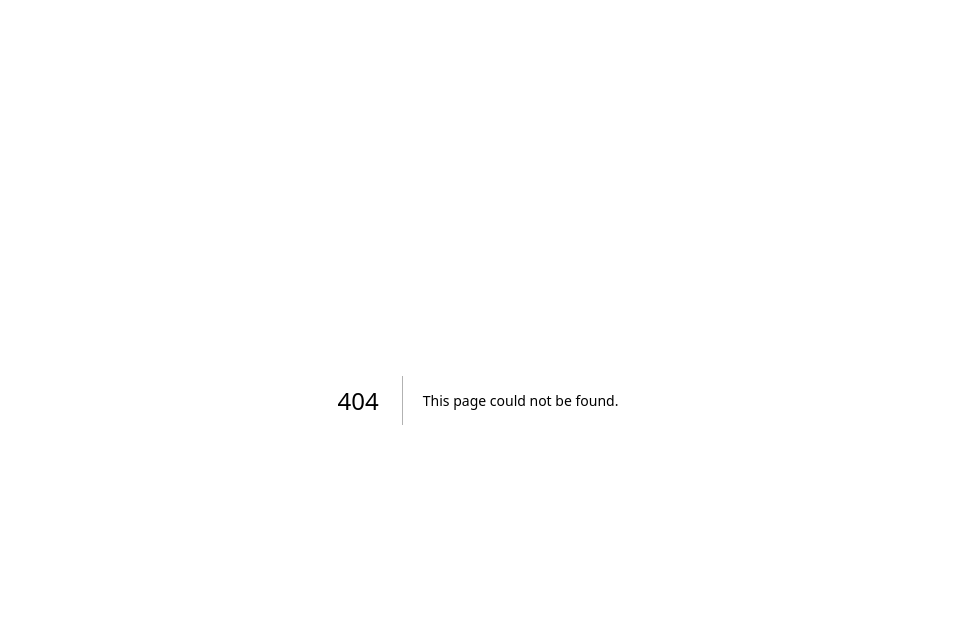
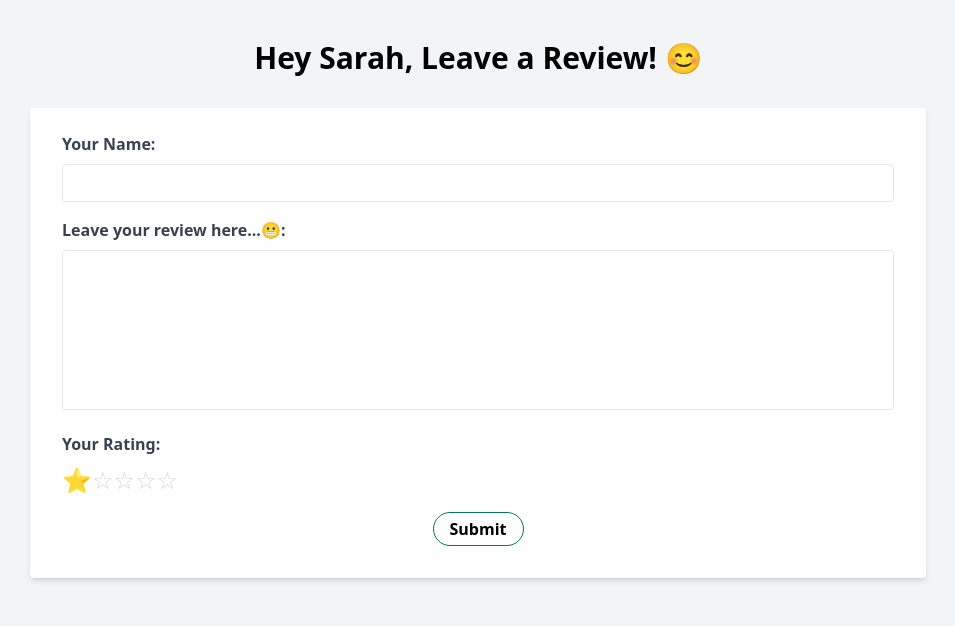
Before and after one commit to ssgsj-carranza/rate-date, a Next.js app: page /review in a window 1280 px wide. Before the commit this address had no page. Shown: the top 626 px of the page, without its empty margins (162-1117 px from the left). Built offline with nearby package versions, Linux system fonts and the light colour scheme.

Commit message:
updated rate date app

```diff
--- a/package.json
+++ b/package.json
@@ -9,14 +9,20 @@
     "lint": "next lint"
   },
   "dependencies": {
+    "@emailjs/browser": "^3.10.0",
     "@types/node": "18.15.11",
     "@types/react": "18.0.33",
     "@types/react-dom": "18.0.11",
+    "autoprefixer": "^10.4.14",
+    "emailjs": "^4.0.1",
+    "emailjs-com": "^3.2.0",
     "eslint": "8.37.0",
     "eslint-config-next": "13.2.4",
     "next": "13.2.4",
+    "postcss": "^8.4.21",
     "react": "18.2.0",
     "react-dom": "18.2.0",
+    "tailwindcss": "^3.3.1",
     "typescript": "5.0.3"
   }
 }
--- /dev/null
+++ b/postcss.config.js
@@ -0,0 +1,6 @@
+module.exports = {
+  plugins: {
+    tailwindcss: {},
+    autoprefixer: {},
+  },
+}
--- a/src/pages/index.tsx
+++ b/src/pages/index.tsx
@@ -1,123 +1,28 @@
-import Head from 'next/head'
-import Image from 'next/image'
-import { Inter } from 'next/font/google'
-import styles from '@/styles/Home.module.css'
+import Link from 'next/link';
+import Head from 'next/head';
 
-const inter = Inter({ subsets: ['latin'] })
-
-export default function Home() {
+function Index(): JSX.Element {
   return (
-    <>
+    <div className="">
       <Head>
-        <title>Create Next App</title>
-        <meta name="description" content="Generated by create next app" />
-        <meta name="viewport" content="width=device-width, initial-scale=1" />
+        <title>Sarah's Date Rate</title>
         <link rel="icon" href="/favicon.ico" />
+        <link href="./node_modules/tailwindcss/dist/tailwind.min.css" rel="stylesheet" />
       </Head>
-      <main className={styles.main}>
-        <div className={styles.description}>
-          <p>
-            Get started by editing&nbsp;
-            <code className={styles.code}>src/pages/index.tsx</code>
-          </p>
-          <div>
-            <a
-              href="https://vercel.com?utm_source=create-next-app&utm_medium=default-template&utm_campaign=create-next-app"
-              target="_blank"
-              rel="noopener noreferrer"
-            >
-              By{' '}
-              <Image
-                src="/vercel.svg"
-                alt="Vercel Logo"
-                className={styles.vercelLogo}
-                width={100}
-                height={24}
-                priority
-              />
-            </a>
+      <main>
+        <div className="flex h-screen bg-[url('https://cdn.shopify.com/s/files/1/0442/0409/7698/products/MichaelTheOffice12x16.png?v=1657231714&width=1445')] bg-cover bg-center">
+          <div className="m-auto">
+            <div>
+              <Link href={'/review'}>
+                <button className='animate-bounce font-bold rounded-full z-30 text-white px-4 py-2 hover:bg-gradient-to-br from-emerald-400 via-gray-800 to-emerald-400 hover:rounded-full hover:shadow-lg transition duration-200 ease-out'
+                >Welcome Sarah 😊</button>
+              </Link>
+            </div>
           </div>
         </div>
+      </main>
+    </div>
+  );
+}
 
-        <div className={styles.center}>
-          <Image
-            className={styles.logo}
-            src="/next.svg"
-            alt="Next.js Logo"
-            width={180}
-            height={37}
-            priority
-          />
-          <div className={styles.thirteen}>
-            <Image
-              src="/thirteen.svg"
-              alt="13"
-              width={40}
-              height={31}
-              priority
-            />
-          </div>
-        </div>
-
-        <div className={styles.grid}>
-          <a
-            href="https://nextjs.org/docs?utm_source=create-next-app&utm_medium=default-template&utm_campaign=create-next-app"
-            className={styles.card}
-            target="_blank"
-            rel="noopener noreferrer"
-          >
-            <h2 className={inter.className}>
-              Docs <span>-&gt;</span>
-            </h2>
-            <p className={inter.className}>
-              Find in-depth information about Next.js features and&nbsp;API.
-            </p>
-          </a>
-
-          <a
-            href="https://nextjs.org/learn?utm_source=create-next-app&utm_medium=default-template&utm_campaign=create-next-app"
-            className={styles.card}
-            target="_blank"
-            rel="noopener noreferrer"
-          >
-            <h2 className={inter.className}>
-              Learn <span>-&gt;</span>
-            </h2>
-            <p className={inter.className}>
-              Learn about Next.js in an interactive course with&nbsp;quizzes!
-            </p>
-          </a>
-
-          <a
-            href="https://vercel.com/templates?framework=next.js&utm_source=create-next-app&utm_medium=default-template&utm_campaign=create-next-app"
-            className={styles.card}
-            target="_blank"
-            rel="noopener noreferrer"
-          >
-            <h2 className={inter.className}>
-              Templates <span>-&gt;</span>
-            </h2>
-            <p className={inter.className}>
-              Discover and deploy boilerplate example Next.js&nbsp;projects.
-            </p>
-          </a>
-
-          <a
-            href="https://vercel.com/new?utm_source=create-next-app&utm_medium=default-template&utm_campaign=create-next-app"
-            className={styles.card}
-            target="_blank"
-            rel="noopener noreferrer"
-          >
-            <h2 className={inter.className}>
-              Deploy <span>-&gt;</span>
-            </h2>
-            <p className={inter.className}>
-              Instantly deploy your Next.js site to a shareable URL
-              with&nbsp;Vercel.
-            </p>
-          </a>
-        </div>
-      </main>
-    </>
-  )
-}
+export default Index;
--- /dev/null
+++ b/src/pages/review/index.tsx
@@ -0,0 +1,110 @@
+import { useState } from 'react';
+import { init, send } from 'emailjs-com';
+
+init("POBKLVg6n0fX_s9DO");
+
+interface RatingProps {
+  rating: number;
+  onChange: (value: number) => void;
+}
+
+function Rating({ rating, onChange }: RatingProps): JSX.Element {
+  return (
+    <div className='flex items-center'>
+      {[...Array(5)].map((_, i) => (
+        <button
+          key={i}
+          className={`text-2xl focus:outline-none ${
+            i < rating ? 'text-yellow-400' : 'text-gray-300'
+          }`}
+          onClick={() => onChange(i + 1)}
+        >
+          {i < rating ? '⭐' : '☆'}
+        </button>
+      ))}
+    </div>
+  );
+}
+
+
+export default function Form(): JSX.Element {
+  const [name, setName] = useState<string>('');
+  const [comment, setComment] = useState<string>('');
+  const [rating, setRating] = useState<number>(1);
+  const [message, setMessage] = useState<string>('');
+
+  const handleNameChange = (event: React.ChangeEvent<HTMLInputElement>): void => {
+    setName(event.target.value);
+  };
+
+  const handleCommentChange = (event: React.ChangeEvent<HTMLTextAreaElement>): void => {
+    setComment(event.target.value);
+  };
+
+  const handleRatingChange = (value: number): void => {
+    setRating(value);
+  };
+
+  const handleSubmit = async (event: React.FormEvent<HTMLFormElement>): Promise<void> => {
+    event.preventDefault();
+
+    try {
+      const messageData = {
+        from_name: name,
+        comment: comment,
+        rating: rating,
+        to_name: 'Jorge',
+        reply_to: 'ssgsj.carranza@gmail.com'
+      };
+      const result = await send('service_9xnk80r', 'template_rgfkn4g', messageData);
+      console.log(result);
+      setMessage('Thank you for your feedback!');
+    } catch (error) {
+      console.log(error);
+      setMessage('Failed to send email. Please try again later.');
+    }
+  };
+
+  return (
+    <div className='bg-gray-100 px-4 sm:px-6 lg:px-8 py-10'>
+      <div className='max-w-4xl mx-auto'>
+        <h2 className='text-3xl font-bold text-center mb-8'>Hey Sarah, Leave a Review! 😊</h2>
+        <form onSubmit={handleSubmit} className='bg-white shadow-md rounded px-8 pt-6 pb-8 mb-4'>
+          <div className='mb-4'>
+            <label htmlFor="name" className='block text-gray-700 font-bold mb-2'>Your Name:</label>
+            <input
+              type="text"
+              id="name"
+              name="name"
+              value={name}
+              onChange={handleNameChange}
+              required
+              className='appearance-none border rounded w-full py-2 px-3 text-gray-700 leading-tight focus:outline-none focus:shadow-outline'
+            />
+          </div>
+          <div className='mb-4'>
+            <label htmlFor="comment" className='block text-gray-700 font-bold mb-2'>Leave your review here...😬:</label>
+            <textarea
+              className='resize-none border rounded w-full py-2 px-3 text-gray-700 leading-tight focus:outline-none focus:shadow-outline h-40'
+              id="comment"
+              name= "comment"
+              value={comment}
+              onChange={handleCommentChange}
+              required
+            ></textarea>
+          </div>
+          <div className='mb-4'>
+            <label htmlFor="rating" className='block text-gray-700 font-bold mb-2'>Your Rating:</label>
+            <Rating rating={rating} onChange={handleRatingChange} />
+          </div>
+          <div className='text-center'>
+            <button type="submit" className='font-bold border px-4 py-1 rounded-full border-emerald-700 hover:border-none hover:text-emerald-700 hover:bg-white transition duration-200 ease-out hover:shadow-xl'>
+              Submit
+            </button>
+          </div>
+        </form>
+        {message && <p className='text-center text-green-500 mt-4'>{message}</p>}
+      </div>
+    </div>
+  );
+}
--- a/src/styles/globals.css
+++ b/src/styles/globals.css
@@ -1,4 +1,9 @@
-:root {
+@tailwind base;
+@tailwind components;
+@tailwind utilities;
+
+
+/* :root {
   --max-width: 1100px;
   --border-radius: 12px;
   --font-mono: ui-monospace, Menlo, Monaco, 'Cascadia Mono', 'Segoe UI Mono',
@@ -104,4 +109,4 @@ a {
   html {
     color-scheme: dark;
   }
-}
+} */
--- /dev/null
+++ b/tailwind.config.js
@@ -0,0 +1,15 @@
+/** @type {import('tailwindcss').Config} */
+module.exports = {
+  content: [
+    "./app/**/*.{js,ts,jsx,tsx}",
+    "./pages/**/*.{js,ts,jsx,tsx}",
+    "./components/**/*.{js,ts,jsx,tsx}",
+
+    // Or if using `src` directory:
+    "./src/**/*.{js,ts,jsx,tsx}",
+  ],
+  theme: {
+    extend: {},
+  },
+  plugins: [],
+}
```
Also changed, not shown: 1 other file (tests, documents, lock files or other folders).
